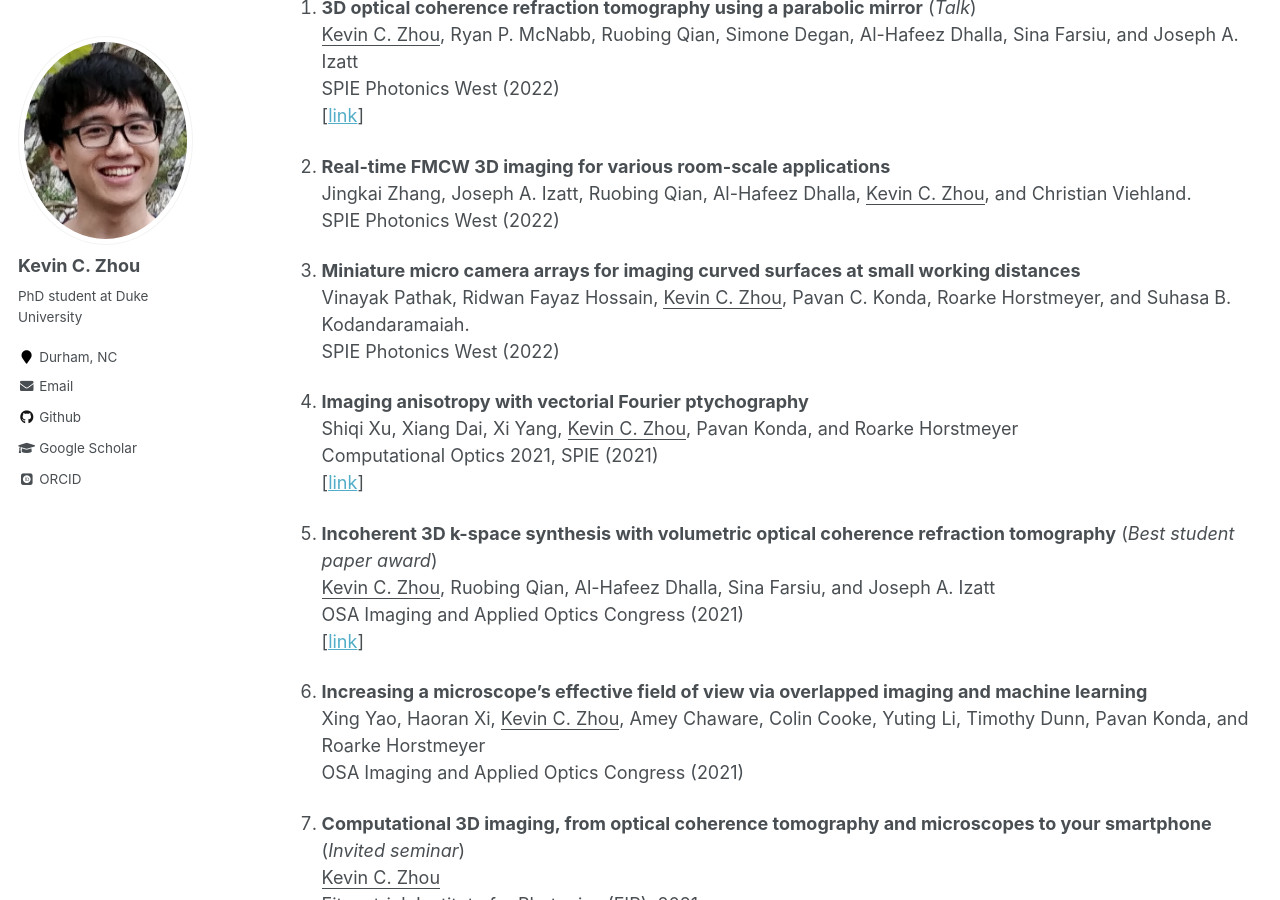
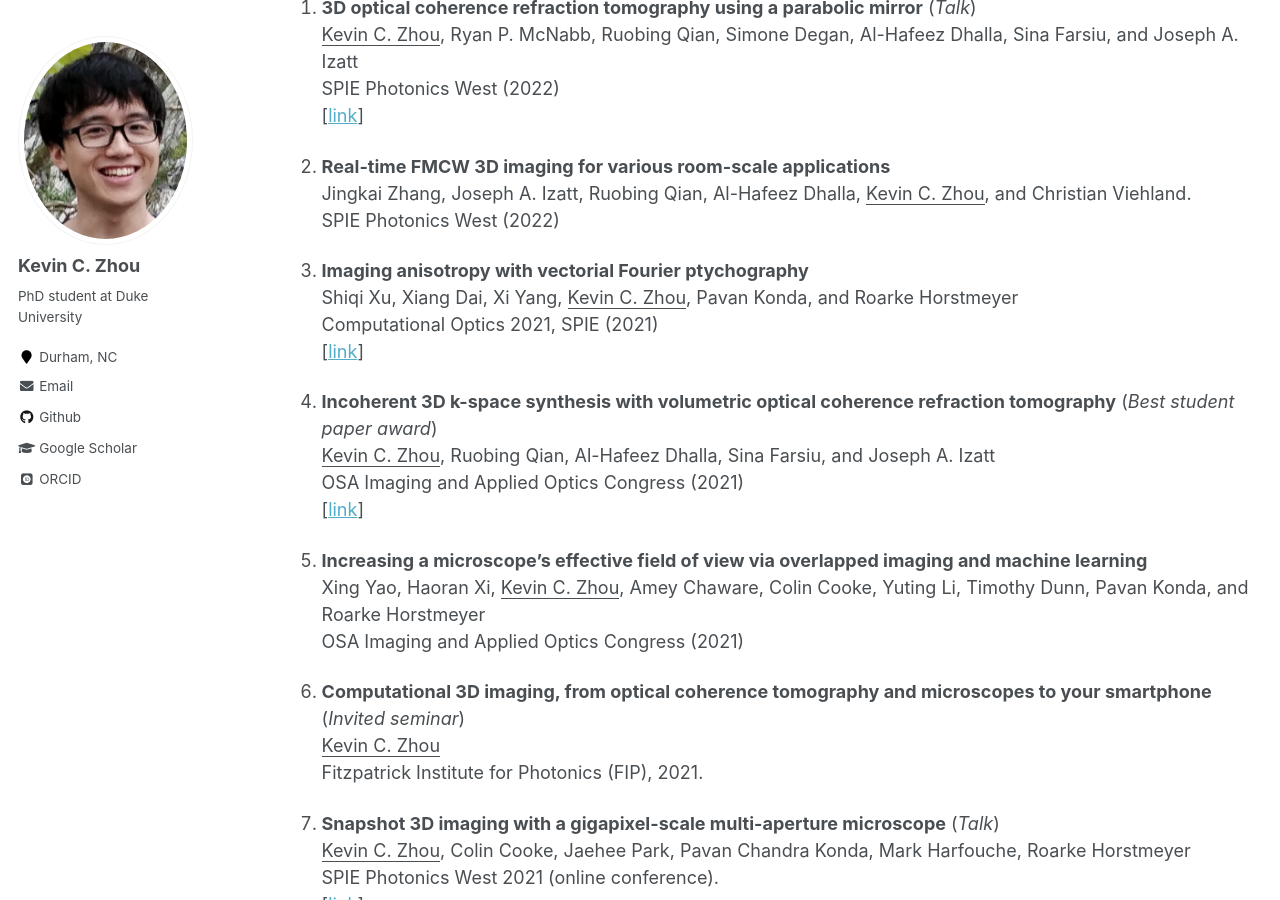
Before and after one commit to kevinczhou/kevinczhou.github.io, a Jekyll site: the page built from _pages/publications.md, in a window 1280 px wide and 900 px high, scrolled down 3915 px. Built offline with Jekyll 4.4.1, drawn with Linux system fonts in a browser that asks for light colours; some web fonts are replaced.

Commit message:
Update publications.md

```diff
--- a/_pages/publications.md
+++ b/_pages/publications.md
@@ -138,10 +138,6 @@ SPIE Photonics West (2022)
 Jingkai Zhang, Joseph A. Izatt, Ruobing Qian, Al-Hafeez Dhalla, <ins>Kevin C. Zhou</ins>, and Christian Viehland.
 SPIE Photonics West (2022)
 
-1. **Miniature micro camera arrays for imaging curved surfaces at small working distances**
-Vinayak Pathak, Ridwan Fayaz Hossain, <ins>Kevin C. Zhou</ins>, Pavan C. Konda, Roarke Horstmeyer, and Suhasa B. Kodandaramaiah.
-SPIE Photonics West (2022)
-
 1. **Imaging anisotropy with vectorial Fourier ptychography**
 Shiqi Xu, Xiang Dai, Xi Yang, <ins>Kevin C. Zhou</ins>, Pavan Konda, and Roarke Horstmeyer
 Computational Optics 2021, SPIE (2021)
```
Also changed, not shown: other parts of _pages/publications.md (+3 -0 lines).
